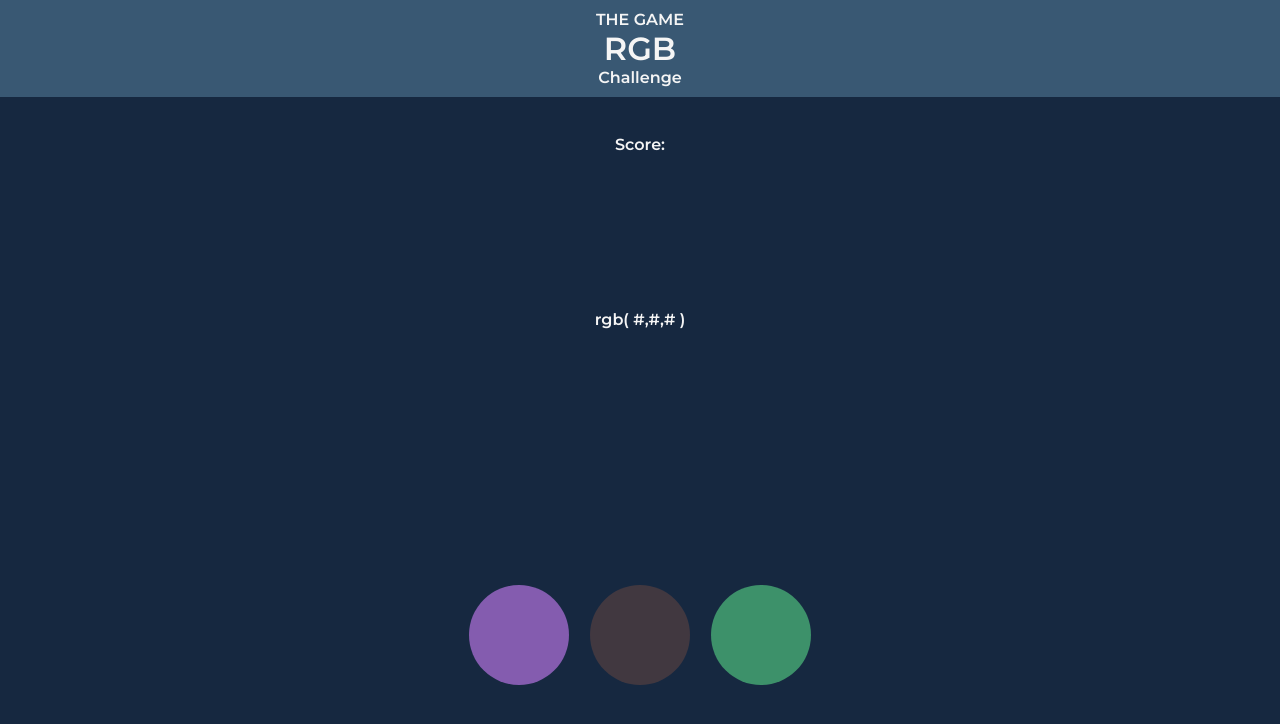
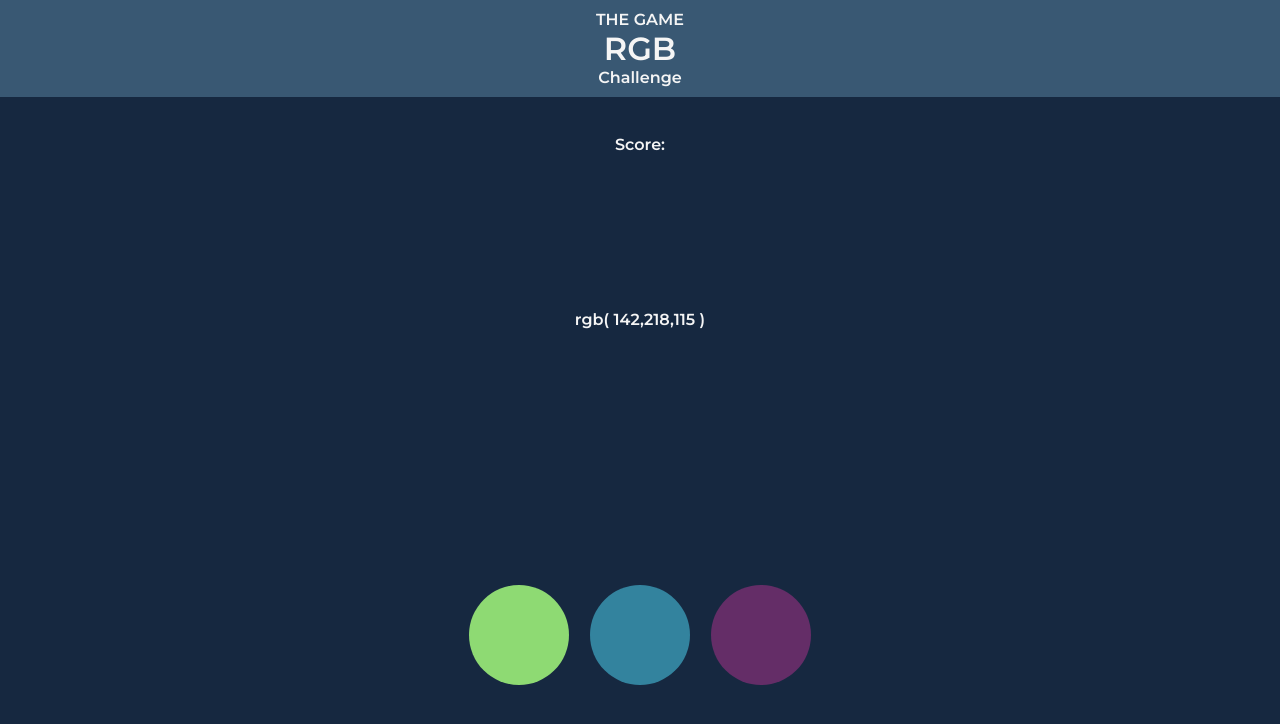
Before and after one commit to dupjpr/RGB-Challenge, a React (Create React App) app: page / in a window 1280 px wide. Shown: the top 724 px of the page. Built offline with nearby package versions, Linux system fonts and the light colour scheme.

Commit message:
the color generator is added in the quest and answer components

```diff
--- a/src/App.js
+++ b/src/App.js
@@ -7,15 +7,50 @@ import Answer from './Components/Answer';
 import './style/app.css';
 
 function App() {
+
+  const color = () => {
+    const colorNum = 255;
+    const rgbColor = {};
+    rgbColor.r = Math.floor(Math.random() * colorNum);
+    rgbColor.g = Math.floor(Math.random() * colorNum);
+    rgbColor.b = Math.floor(Math.random() * colorNum);
+
+    return rgbColor;
+
+  }
+
+  const colorSet = [];
+
+  for (let i = 0; i < 3; i++){
+      const item = color();
+      colorSet.push(item);
+  }
+
+  const [one, two, three] = colorSet;
+
+  const rgbQuestGenerate = () =>{
+
+    return colorSet[Math.floor(Math.random() * colorSet.length)]
+  }
+
+  const rgbQuest = rgbQuestGenerate();
+  const {r,g,b} = rgbQuest;
+
   return (
     <Fragment>
       <Header />
       <Section>
           <Score/>
-          <Quest/>
-          <Answer/>
-
-
+          <Quest
+            r = {r}
+            g = {g}
+            b = {b}
+          />
+          <Answer
+            firstColor = {one}
+            secondColor = {two}
+            thirdColor = {three}
+          />
       </Section>
 
     </Fragment>
--- a/src/Components/Answer.js
+++ b/src/Components/Answer.js
@@ -1,33 +1,24 @@
 import React, { Fragment } from 'react';
 import '../style/answer.css'
-const Answer = () => {
+const Answer = ({firstColor, secondColor, thirdColor}) => {
 
-    const color = () => {
-        const colorNum = 255;
-        const rgbColor = {};
-        rgbColor.r = Math.floor(Math.random() * colorNum);
-        rgbColor.g = Math.floor(Math.random() * colorNum);
-        rgbColor.b = Math.floor(Math.random() * colorNum);
+    const {r: firstR, g: firstG, b: firstB} = firstColor;
+    const {r: secondR, g: secondG, b: secondB} = secondColor;
+    const {r: thirdR, g: thirdG, b: thirdB} = thirdColor;
 
-        return rgbColor;
+    // console.log('those are the colors answer');
+    // console.log(firstColor);
+    // console.log(secondColor);
+    // console.log(thirdColor);
 
-    }
 
-    const colorSet = [];
-
-    for (let i = 0; i < 3; i++){
-        const item = color();
-        colorSet.push(item);
-    }
-
-    const [uno, dos, tres] = colorSet;
 
     return(
         <Fragment>
             <div className="answer">
-                <div className="answerOne" style={{backgroundColor: `rgb(${uno.r}, ${uno.g}, ${uno.b})` }}></div>
-                <div className="answerTwo" style={{backgroundColor: `rgb(${dos.r}, ${dos.g}, ${dos.b})` }}></div>
-                <div className="answerThree" style={{backgroundColor: `rgb(${tres.r}, ${tres.g}, ${tres.b})` }}></div>
+                <div className="answerOne" style={{backgroundColor: `rgb(${firstR}, ${firstG}, ${firstB})` }}></div>
+                <div className="answerTwo" style={{backgroundColor: `rgb(${secondR}, ${secondG}, ${secondB})` }}></div>
+                <div className="answerThree" style={{backgroundColor: `rgb(${thirdR}, ${thirdG}, ${thirdB})` }}></div>
             </div>
         </Fragment>
 
--- a/src/Components/Quest.js
+++ b/src/Components/Quest.js
@@ -1,22 +1,9 @@
 import React from 'react';
 
-const Quest = () => {
-
-    // const rgbColor = {};
-
-    // const color = () => {
-    //     const colorNum = 255;
-    //     rgbColor.r = Math.floor(Math.random() * colorNum);
-    //     rgbColor.g = Math.floor(Math.random() * colorNum);
-    //     rgbColor.b = Math.floor(Math.random() * colorNum);
-    // }
-    // color();
-    // console.log(rgbColor)
-
-
+const Quest = ({r,g,b}) => {
 
     return(
-        <span>rgb( #,#,# )</span>
+        <span>rgb( {r},{g},{b} )</span>
     )
 };
 
```
